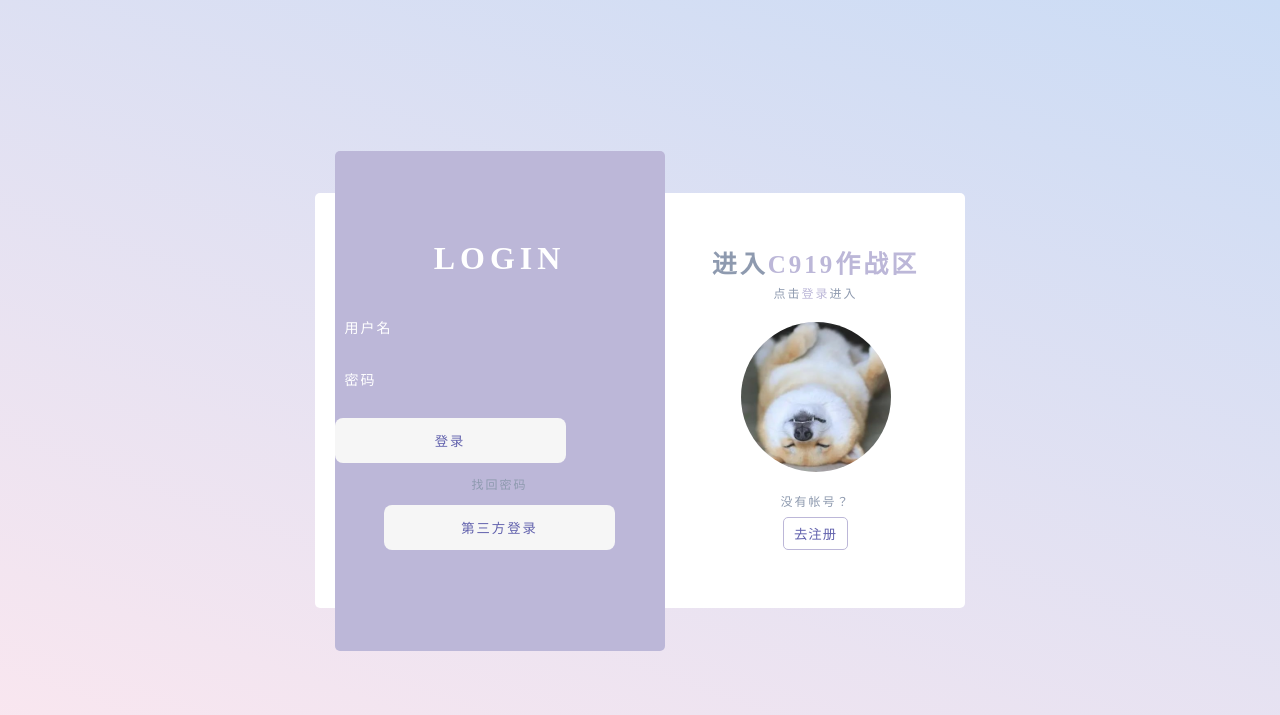
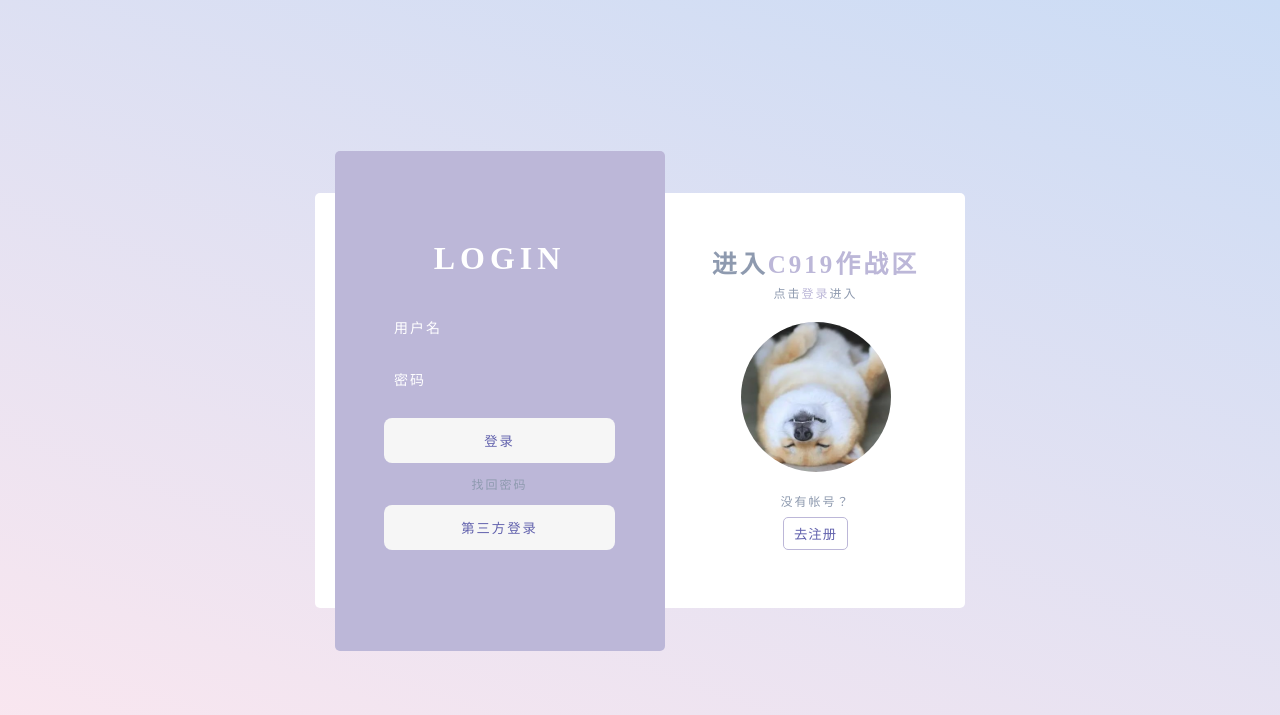
Before and after one commit to 807544076/C919-pan, a Flask app: page /login in a window 1280 px wide. Shown: the top 715 px of the page. Run offline with Flask 2, Linux system fonts and the light colour scheme.

Commit message:
修复了CSS选择器导致的页面畸形

```diff
--- a/example/templates/login.html
+++ b/example/templates/login.html
@@ -15,7 +15,7 @@
             <!-- 注册 -->
             <div class="register-box hidden">
                 <h1>register</h1>
-                <form method="post" action="{{url_for('testpage_register')}}">
+                <form method="post" action="{{url_for('testpage_register')}}" class="register-box">
                     <input type="text" placeholder="用户名" value="{{request.form['username']}}" name="username">
                     <input type="email" placeholder="邮箱" value="{{request.form['email']}}" name="email">
                     <input type="password" placeholder="请输入密码" value="{{request.form['password']}}" name="password">
@@ -26,7 +26,7 @@
             <!-- 登录 -->
             <div class="login-box ">
                 <h1>login</h1>
-                <form method="post" action="{{url_for('testpage_login')}}">
+                <form method="post" action="{{url_for('testpage_login')}}" class="login-box">
                     <input type="text" placeholder="用户名" value="{{request.form['username']}}" name="username">
                     <input type="password" placeholder="密码" value="{{request.form['password']}}" name="password">
                     <button type="submit">登录</button>
```
